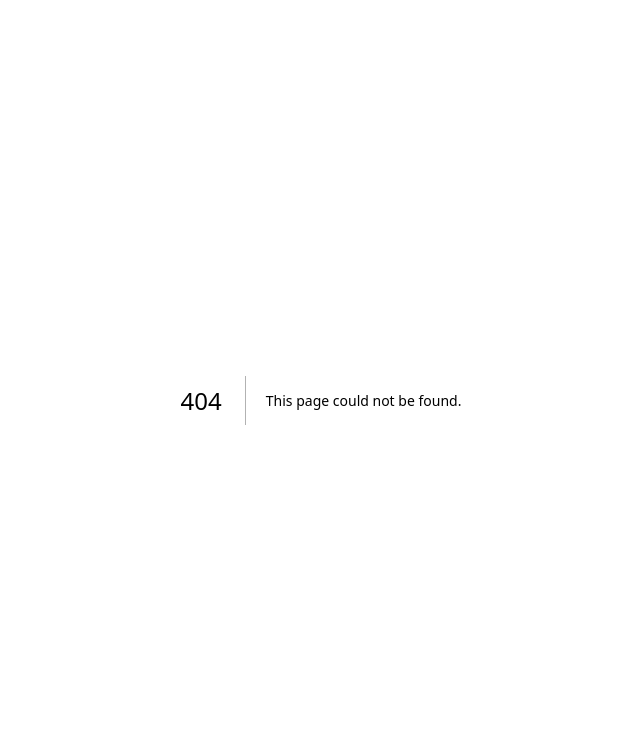
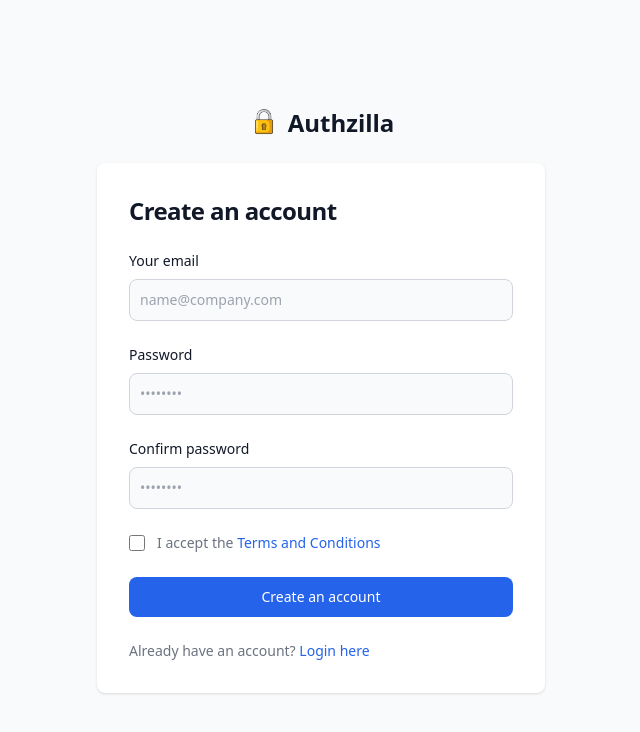
Before and after one commit to deepakdroi/authzilla, a Next.js app: page /signup in a window 1280 px wide. Before the commit this address had no page. Shown: the top 732 px of the page, without its empty margins (319-959 px from the left). Built offline with nearby package versions, Linux system fonts and the light colour scheme.

Commit message:
feat: Login and Signup page added and linked to the home page

```diff
--- /dev/null
+++ b/src/app/login/page.tsx
@@ -0,0 +1,102 @@
+import React from "react";
+import Image from "next/image";
+import Padlock from "@/assets/images/rb_548.png";
+
+export default function Login() {
+	return (
+		<section className="bg-gray-50 dark:bg-gray-900">
+			<div className="flex flex-col items-center justify-center px-6 py-8 mx-auto md:h-screen lg:py-0">
+				<a
+					href="#"
+					className="flex items-center mb-6 text-2xl font-semibold text-gray-900 dark:text-white"
+				>
+					<Image className="w-8 h-8 mr-2" src={Padlock} alt="logo" />
+					Flowbite
+				</a>
+				<div className="w-full bg-white rounded-lg shadow dark:border md:mt-0 sm:max-w-md xl:p-0 dark:bg-gray-800 dark:border-gray-700">
+					<div className="p-6 space-y-4 md:space-y-6 sm:p-8">
+						<h1 className="text-xl font-bold leading-tight tracking-tight text-gray-900 md:text-2xl dark:text-white">
+							Sign in to your account
+						</h1>
+						<form className="space-y-4 md:space-y-6" action="#">
+							<div>
+								<label
+									htmlFor="email"
+									className="block mb-2 text-sm font-medium text-gray-900 dark:text-white"
+								>
+									Your email
+								</label>
+								<input
+									type="email"
+									name="email"
+									id="email"
+									className="bg-gray-50 border border-gray-300 text-gray-900 rounded-lg focus:ring-blue-600 focus:border-blue-600 block w-full p-2.5 dark:bg-gray-700 dark:border-gray-600 dark:placeholder-gray-400 dark:text-white dark:focus:ring-blue-500 dark:focus:border-blue-500"
+									placeholder="name@company.com"
+									required
+								/>
+							</div>
+							<div>
+								<label
+									htmlFor="password"
+									className="block mb-2 text-sm font-medium text-gray-900 dark:text-white"
+								>
+									Password
+								</label>
+								<input
+									type="password"
+									name="password"
+									id="password"
+									placeholder="••••••••"
+									className="bg-gray-50 border border-gray-300 text-gray-900 rounded-lg focus:ring-blue-600 focus:border-blue-600 block w-full p-2.5 dark:bg-gray-700 dark:border-gray-600 dark:placeholder-gray-400 dark:text-white dark:focus:ring-blue-500 dark:focus:border-blue-500"
+									required
+								/>
+							</div>
+							<div className="flex items-center justify-between">
+								<div className="flex items-start">
+									<div className="flex items-center h-5">
+										<input
+											id="remember"
+											aria-describedby="remember"
+											type="checkbox"
+											className="w-4 h-4 border border-gray-300 rounded bg-gray-50 focus:ring-3 focus:ring-blue-300 dark:bg-gray-700 dark:border-gray-600 dark:focus:ring-blue-600 dark:ring-offset-gray-800"
+											required
+										/>
+									</div>
+									<div className="ml-3 text-sm">
+										<label
+											htmlFor="remember"
+											className="text-gray-500 dark:text-gray-300"
+										>
+											Remember me
+										</label>
+									</div>
+								</div>
+								<a
+									href="#"
+									className="text-sm font-medium text-blue-600 hover:underline dark:text-blue-500"
+								>
+									Forgot password?
+								</a>
+							</div>
+							<button
+								type="submit"
+								className="w-full text-white bg-blue-600 hover:bg-blue-700 focus:ring-4 focus:outline-none focus:ring-blue-300 font-medium rounded-lg text-sm px-5 py-2.5 text-center dark:bg-blue-600 dark:hover:bg-blue-700 dark:focus:ring-blue-800"
+							>
+								Sign in
+							</button>
+							<p className="text-sm font-light text-gray-500 dark:text-gray-400">
+								Don’t have an account yet?{" "}
+								<a
+									href="#"
+									className="font-medium text-blue-600 hover:underline dark:text-blue-500"
+								>
+									Sign up
+								</a>
+							</p>
+						</form>
+					</div>
+				</div>
+			</div>
+		</section>
+	);
+}
--- /dev/null
+++ b/src/app/signup/page.tsx
@@ -0,0 +1,116 @@
+import Image from "next/image";
+import React from "react";
+import Padlock from "@/assets/images/rb_548.png";
+
+export default function Signup() {
+	return (
+		<section className="bg-gray-50 dark:bg-gray-900">
+			<div className="flex flex-col items-center justify-center px-6 py-8 mx-auto md:h-screen lg:py-0">
+				<a
+					href="#"
+					className="flex items-center mb-6 text-2xl font-semibold text-gray-900 dark:text-white"
+				>
+					<Image className="w-8 h-8 mr-2" src={Padlock} alt="logo" />
+					Authzilla
+				</a>
+				<div className="w-full bg-white rounded-lg shadow dark:border md:mt-0 sm:max-w-md xl:p-0 dark:bg-gray-800 dark:border-gray-700">
+					<div className="p-6 space-y-4 md:space-y-6 sm:p-8">
+						<h1 className="text-xl font-bold leading-tight tracking-tight text-gray-900 md:text-2xl dark:text-white">
+							Create an account
+						</h1>
+						<form className="space-y-4 md:space-y-6" action="#">
+							<div>
+								<label
+									htmlFor="email"
+									className="block mb-2 text-sm font-medium text-gray-900 dark:text-white"
+								>
+									Your email
+								</label>
+								<input
+									type="email"
+									name="email"
+									id="email"
+									className="bg-gray-50 border border-gray-300 text-gray-900 text-sm rounded-lg focus:ring-blue-600 focus:border-blue-600 block w-full p-2.5 dark:bg-gray-700 dark:border-gray-600 dark:placeholder-gray-400 dark:text-white dark:focus:ring-blue-500 dark:focus:border-blue-500"
+									placeholder="name@company.com"
+									required
+								/>
+							</div>
+							<div>
+								<label
+									htmlFor="password"
+									className="block mb-2 text-sm font-medium text-gray-900 dark:text-white"
+								>
+									Password
+								</label>
+								<input
+									type="password"
+									name="password"
+									id="password"
+									placeholder="••••••••"
+									className="bg-gray-50 border border-gray-300 text-gray-900 text-sm rounded-lg focus:ring-blue-600 focus:border-blue-600 block w-full p-2.5 dark:bg-gray-700 dark:border-gray-600 dark:placeholder-gray-400 dark:text-white dark:focus:ring-blue-500 dark:focus:border-blue-500"
+									required
+								/>
+							</div>
+							<div>
+								<label
+									htmlFor="confirm-password"
+									className="block mb-2 text-sm font-medium text-gray-900 dark:text-white"
+								>
+									Confirm password
+								</label>
+								<input
+									type="confirm-password"
+									name="confirm-password"
+									id="confirm-password"
+									placeholder="••••••••"
+									className="bg-gray-50 border border-gray-300 text-gray-900 text-sm rounded-lg focus:ring-blue-600 focus:border-blue-600 block w-full p-2.5 dark:bg-gray-700 dark:border-gray-600 dark:placeholder-gray-400 dark:text-white dark:focus:ring-blue-500 dark:focus:border-blue-500"
+									required
+								/>
+							</div>
+							<div className="flex items-start">
+								<div className="flex items-center h-5">
+									<input
+										id="terms"
+										aria-describedby="terms"
+										type="checkbox"
+										className="w-4 h-4 border border-gray-300 rounded bg-gray-50 focus:ring-3 focus:ring-blue-300 dark:bg-gray-700 dark:border-gray-600 dark:focus:ring-blue-600 dark:ring-offset-gray-800"
+										required
+									/>
+								</div>
+								<div className="ml-3 text-sm">
+									<label
+										htmlFor="terms"
+										className="font-light text-gray-500 dark:text-gray-300"
+									>
+										I accept the{" "}
+										<a
+											className="font-medium text-blue-600 hover:underline dark:text-blue-500"
+											href="#"
+										>
+											Terms and Conditions
+										</a>
+									</label>
+								</div>
+							</div>
+							<button
+								type="submit"
+								className="w-full text-white bg-blue-600 hover:bg-blue-700 focus:ring-4 focus:outline-none focus:ring-blue-300 font-medium rounded-lg text-sm px-5 py-2.5 text-center dark:bg-blue-600 dark:hover:bg-blue-700 dark:focus:ring-blue-800"
+							>
+								Create an account
+							</button>
+							<p className="text-sm font-light text-gray-500 dark:text-gray-400">
+								Already have an account?{" "}
+								<a
+									href="#"
+									className="font-medium text-blue-600 hover:underline dark:text-blue-500"
+								>
+									Login here
+								</a>
+							</p>
+						</form>
+					</div>
+				</div>
+			</div>
+		</section>
+	);
+}
```
